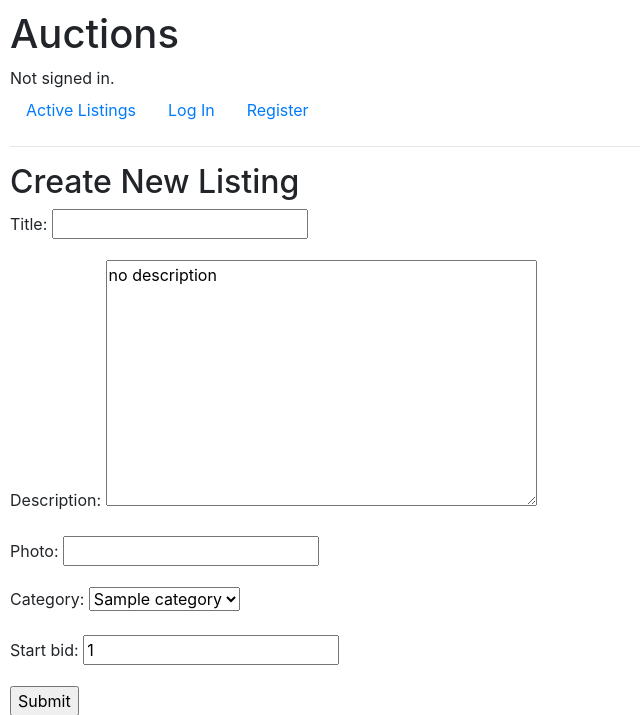
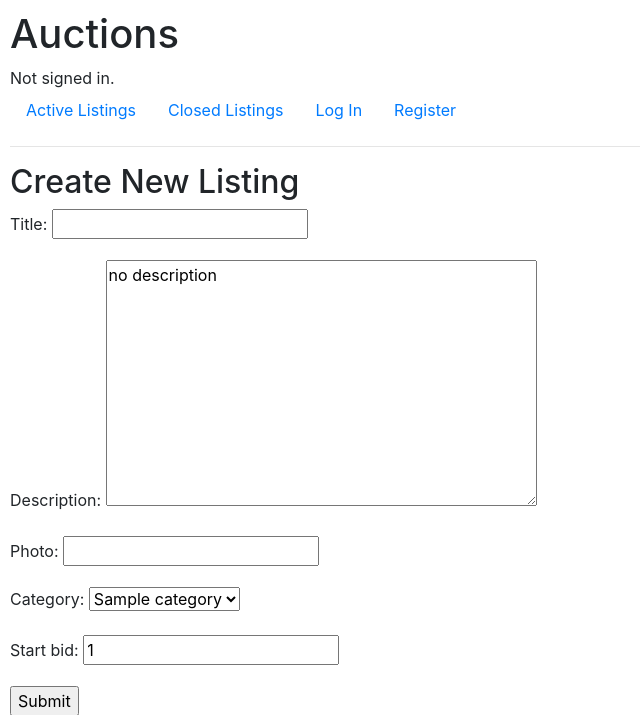
Before and after one commit to adamfknapp/commerce, a Django app: page /create_listing in a window 1280 px wide. Shown: the top 715 px of the page, without its empty margins (0-640 px from the left). Run offline with Django 3.2, Linux system fonts and the light colour scheme; tables that the repository leaves empty hold one stand-in row (values such as "Sample post"); some libraries are stand-ins or nearby versions.

Commit message:
seperate open/closed listings

```diff
--- a/auctions/templates/auctions/layout.html
+++ b/auctions/templates/auctions/layout.html
@@ -18,8 +18,13 @@
         </div>
         <ul class="nav">
             <li class="nav-item">
-                <a class="nav-link" href="{% url 'index' %}">Active Listings</a>
+                <a class="nav-link" href="{% url 'listings' True %}">Active Listings</a>
             </li>
+
+            <li class="nav-item">
+                <a class="nav-link" href="{% url 'listings' False %}">Closed Listings</a>
+            </li>
+
             {% if user.is_authenticated %}
                 <li class="nav-item">
                     <a class="nav-link" href="{% url 'create_listing' %}">Create Listing</a>
--- a/auctions/urls.py
+++ b/auctions/urls.py
@@ -3,7 +3,7 @@ from django.urls import path
 from . import views
 
 urlpatterns = [
-    path("", views.index, name="index"),
+    path("listings/<str:isactive>/", views.listings, name="listings"),
     path("view_listing/<str:listing_id>/", views.view_listing, name="view_listing"),
     path("login", views.login_view, name="login"),
     path("logout", views.logout_view, name="logout"),
--- a/auctions/views.py
+++ b/auctions/views.py
@@ -3,17 +3,20 @@ from django.db import IntegrityError
 from django.http import HttpResponse, HttpResponseRedirect
 from django.shortcuts import render
 from django.urls import reverse
+import json
 
 
 from .models import User, listing, comment
 from .forms import listing_form, comment_form, bid_form
 
 
-def index(request):
-    listings = listing.objects.all()
-
+def listings(request, isactive):
+    #convert isactive to boolean
+    isactive = json.loads(isactive.lower())
+    listings = listing.objects.filter(active = isactive)
     return render(request, "auctions/index.html", {
                 "listings": listings,
+                "isactive": isactive
             })
 
 
```
Also changed, not shown: auctions/templates/auctions/index.html (+6 -3 lines).
